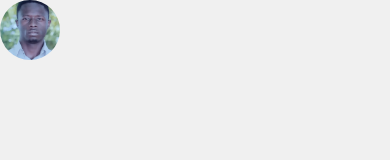
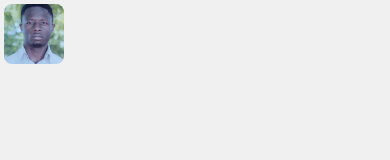
Before and after one commit to LeonelKero/done-with, a React Native app: screen / in a window 390 px wide. Shown: the top 160 px of the page. Built offline with nearby package versions, Linux system fonts and the light colour scheme.

Commit message:
Refactoring image input

```diff
--- a/app/components/image/DWImageInput.tsx
+++ b/app/components/image/DWImageInput.tsx
@@ -9,7 +9,7 @@ interface Props {
 
 const DWImageInput = ({ imageUri, customStyle, onChangeHandle }: Props) => {
   return (
-    <View>
+    <View style={styles.container}>
       <Image
         source={imageUri}
         resizeMode="cover"
@@ -22,9 +22,16 @@ const DWImageInput = ({ imageUri, customStyle, onChangeHandle }: Props) => {
 export default DWImageInput;
 
 const styles = StyleSheet.create({
+  container: {
+    overflow: "hidden",
+    padding: 4,
+    // borderWidth: 1,
+    // borderColor: 'dodgerblue',
+    // width: 'auto'
+  },
   image: {
     width: 60,
     height: 60,
-    borderRadius: 30,
+    borderRadius: 8,
   },
 });
```
